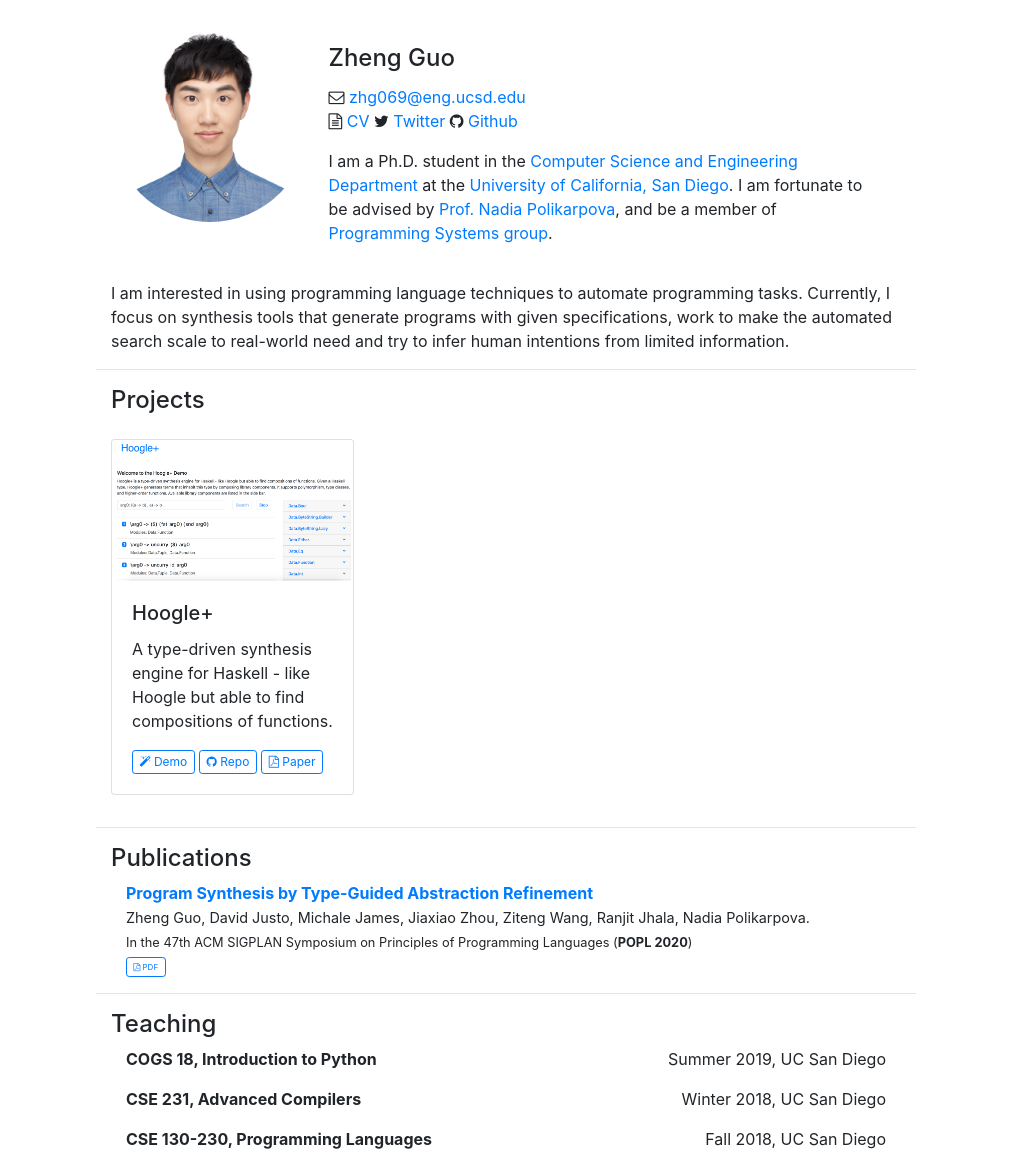
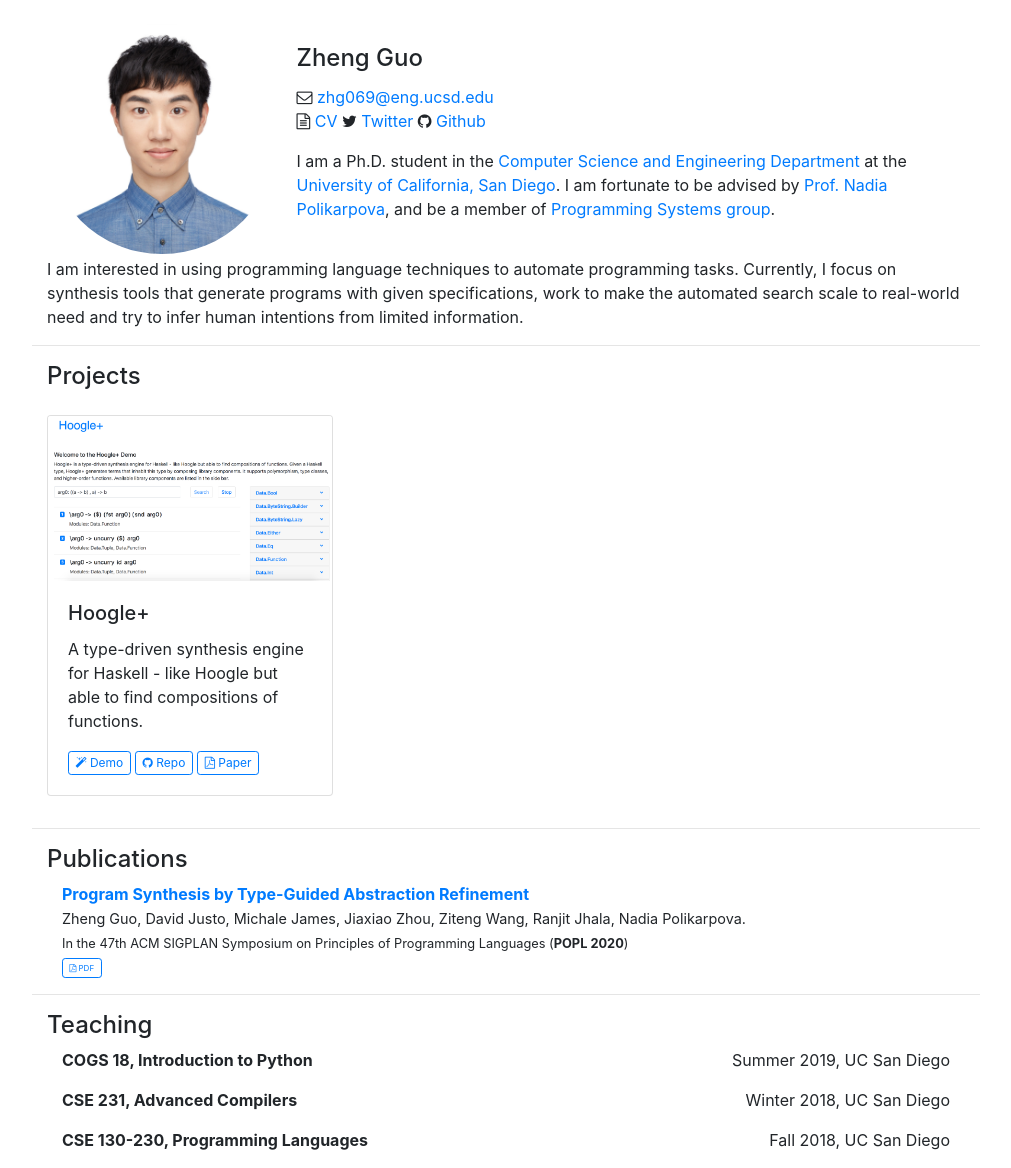
Before and after one commit to aaronguo1996/website-old, a Jekyll site: the page built from index.markdown, in a window 1280 px wide. Shown: the whole page, without its empty margins (134-1145 px from the left). Built offline with Jekyll 4.4.1, drawn with Linux system fonts in a browser that asks for light colours.

Commit message:
fix display

```diff
--- a/assets/css/style.scss
+++ b/assets/css/style.scss
@@ -2,8 +2,8 @@
 ---
 
 .body {
-    padding-left: 12.5%;
-    padding-right: 12.5%;
+    padding-left: 7.5%;
+    padding-right: 7.5%;
 }
 
 .btn-sm {
```
